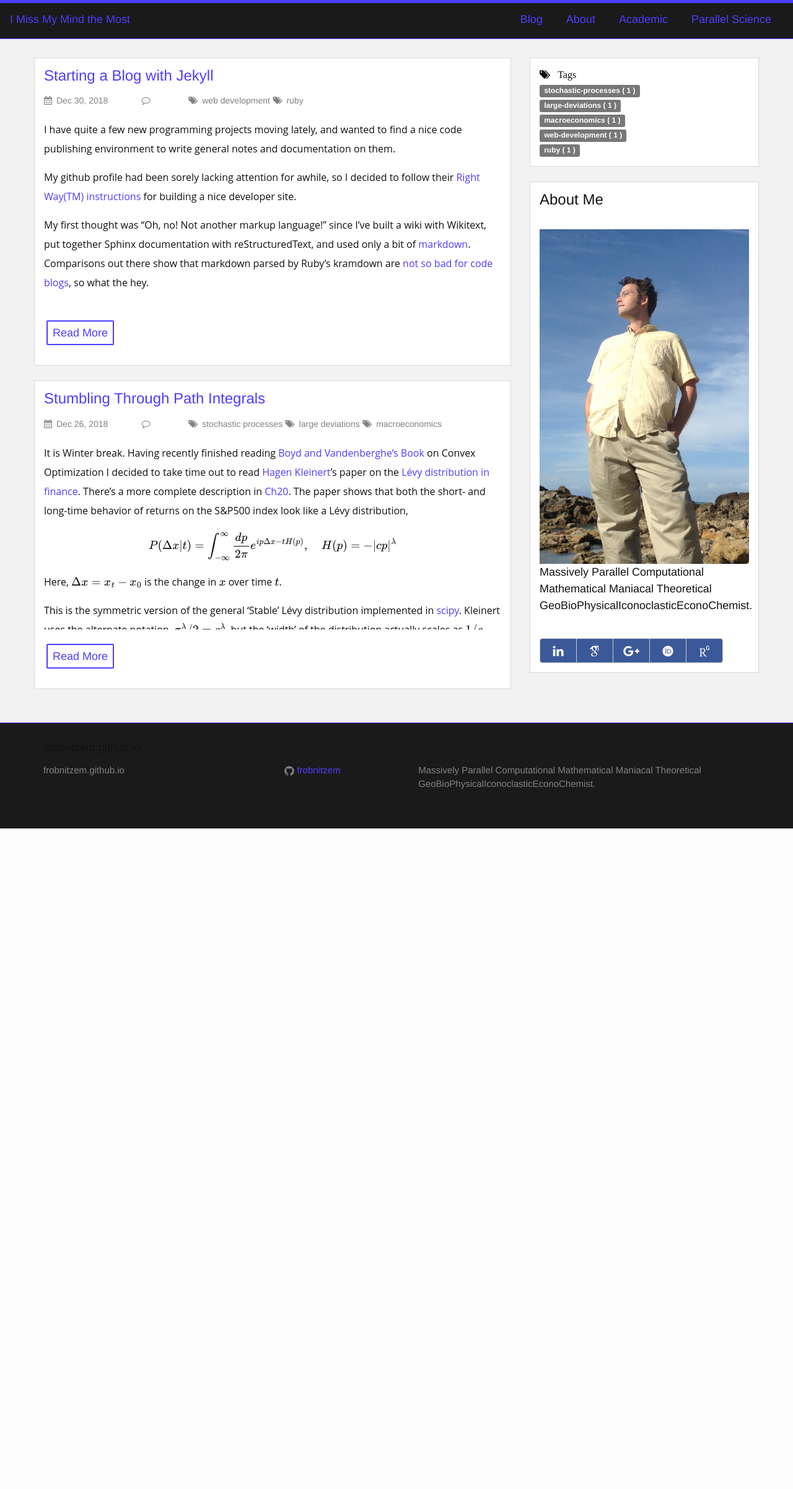
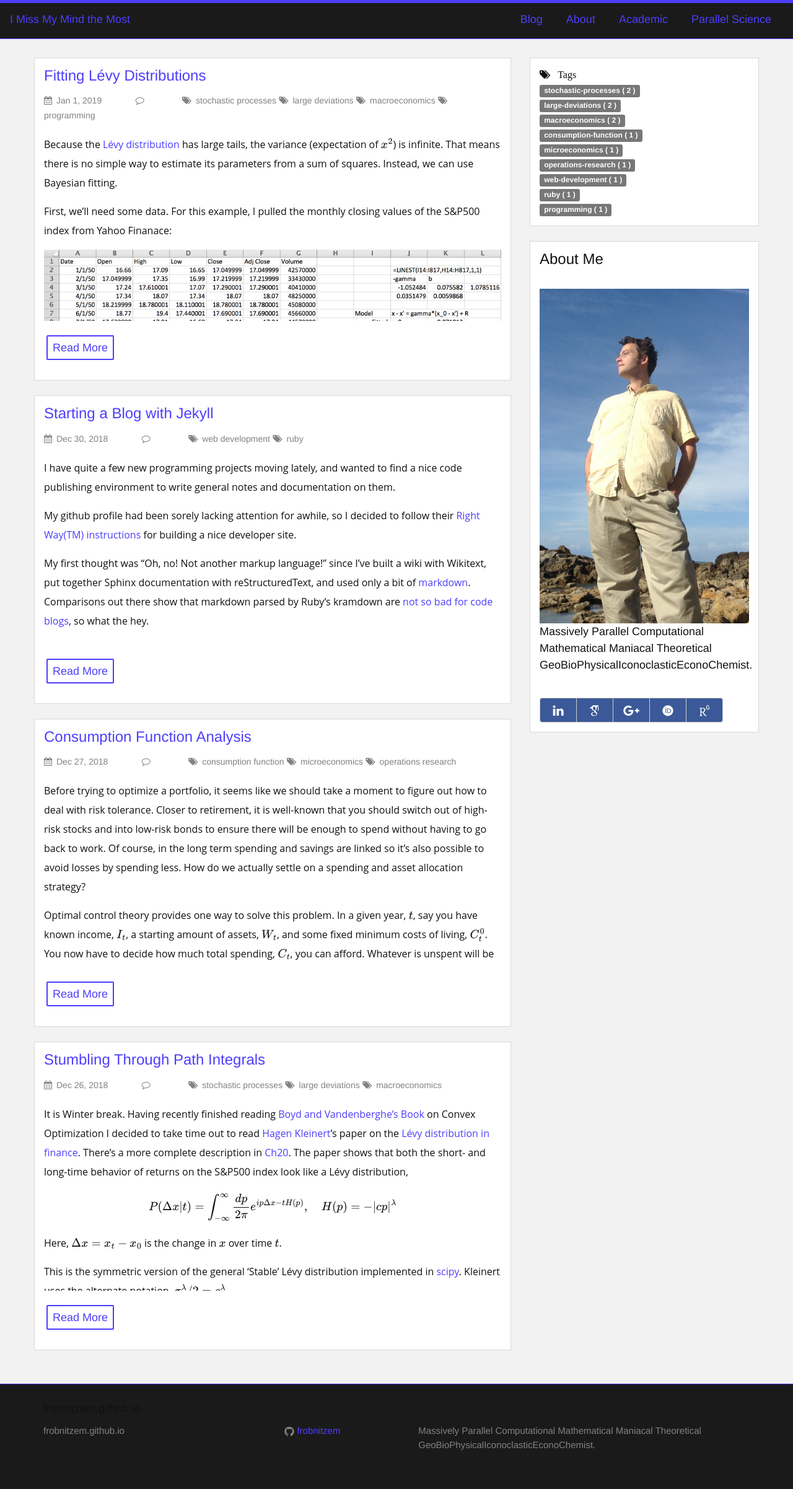
Before and after one commit to frobnitzem/frobnitzem.github.io, a Jekyll site: the page built from index.html, in a window 1280 px wide. Shown: the whole page at 62% size. Built offline with Jekyll 4.4.1, drawn with Linux system fonts in a browser that asks for light colours; some web fonts are replaced; formulas are drawn with MathJax 3; the list of posts is cut into pages by our own code; before the commit the page ends 1337 px from its top, so only the background shows below that.

Commit message:
Added 3 posts.

````diff
--- a/_config.yml
+++ b/_config.yml
@@ -20,3 +20,6 @@ kramdown:
   input: GFM
   syntax_highlighter: rouge
 paginate: 5
+
+sass:
+    style: compressed
--- a/_posts/2018-12-26-stumbling.md
+++ b/_posts/2018-12-26-stumbling.md
@@ -28,8 +28,7 @@ returns on the S&P500 index look like a Lévy distribution,
 
 This is the symmetric version of the general 'Stable' Lévy
 distribution implemented in [scipy][stable].
-Kleinert uses the alternate notation, \\\(\\sigma^\\lambda/2 = c^\\lambda\\\),
-but the 'width' of the distribution actually scales as \\\(1/c\\\).
+Kleinert uses the alternate notation, \\\(\\sigma^\\lambda/2 = c^\\lambda\\\).
 
 It's called stable because the characteristic function
 is obviously \\\( H(p) \\\), and adding random variables
--- /dev/null
+++ b/_posts/2018-12-27-consumption.md
@@ -0,0 +1,88 @@
+---
+layout: post
+title:  "Consumption Function Analysis"
+author: David M. Rogers
+tags:
+- consumption function
+- microeconomics
+- operations research
+---
+
+Before trying to optimize a portfolio, it seems like
+we should take a moment to figure out how to deal
+with risk tolerance.  Closer to retirement, it is well-known
+that you should switch out of high-risk stocks and into low-risk bonds
+to ensure there will be enough to spend without
+having to go back to work.
+Of course, in the long term spending and savings are
+linked so it's also possible to avoid losses by spending less.
+How do we actually settle on a spending and asset allocation
+strategy?
+
+<p>
+Optimal control theory provides one way to solve this problem.
+In a given year, \(t\), say you have known income, \( I_t \),
+a starting amount of assets, \(W_t\), and
+some fixed minimum costs of living, \(C^0_t\).
+You now have to decide how much total spending, \(C_t\),
+you can afford.  Whatever is unspent will be invested
+and become \(W_{t+1}\) next year.
+For simplicity, assume it grows with fixed rate \(R_t\).
+</p>
+
+<p>
+ $$ W_{t+1} = e^{R_t} \, (W_{t} + I_t - C_t) $$
+</p>
+
+The catch is that each year you have to trade off future
+spending for present spending.  If we measure discretionary
+spending by the utility function, \\\(u(C) = \\log(C)\\\),
+then we are trying to optimize total utility
+over years 0 through T,
+
+<p>
+ $$ V(\{C_t\}, \mu) = \sum_{t=0}^T u(C_t - C^0_t) + \mu W_T.$$
+</p>
+
+This objective function contains a Lagrange multiplier,
+\\\(\mu\\\) to enforce a fixed final wealth, \\\(W_T = 0\\\).
+In a continuous case, we can integrate
+<p>
+ $$ dW/dt = R W(t) + I(t) - C(t) ,$$
+
+to give
+
+ $$ W(t) = e^{Rt} \left( W(0) + \int_0^t d\tau e^{-R\tau}(I(\tau) - C(\tau)) \right) .$$
+</p>
+
+The optimal spending profile is then,
+
+<p>
+ $$ C_t = C^0_t + \mu^{-1} e^{R(t-T)} .$$
+</p>
+
+It says that discretionary spending should increase
+exponentially at the market rate!
+The constant, \\\(\mu\\\), can be worked out from \\\( W(T) \\\).
+
+It turns out this type of analysis is standard in economics,
+where it is known as the 'perfect foresight' model.
+It has several known issues.
+First, if \\\(W(t)\\\) dips below zero, it means that
+we have to borrow at rate \\\(R\\\), which is not usually
+possible.  Second, it does not take into account market
+risk, so we should do something statistical to fix that.
+
+Third, and possibly most importantly for ordinary
+folks, future income is not known exactly.
+Losses in future income are also hard to insure.
+The monetarist [Milton Friedman][cons1] argued that uncertainty
+in future incomes should change spending vs. saving preferences
+significantly in [A Theory of the Consumption Function][cons].
+There's a nice paper from [Christopher Carroll][carroll]
+that shows how this would work in practice.
+I'll write more about it in the next post.
+
+ [cons1]: https://www.investopedia.com/terms/m/milton-friedman.asp
+ [cons]: https://press.princeton.edu/titles/978.html
+ [carroll]: http://www.nber.org/papers/w8387 "Christopher D. Carroll, 'A Theory of the Consumption Function, With and Without Liquidity Constraints,' NBER Working paper 8387, 2001."
--- /dev/null
+++ b/_posts/2019-01-01-fitting.md
@@ -0,0 +1,120 @@
+---
+layout: post
+title:  "Fitting Lévy Distributions"
+author: David M. Rogers
+tags:
+- stochastic processes
+- large deviations
+- macroeconomics
+- programming
+---
+
+  Because the [Lévy distribution]({{ site.baseurl }}{% post_url 2018-12-26-stumbling %})
+has large tails, the variance (expectation of \\\(x^2\\\)) is infinite.
+That means there is no simple way to estimate its parameters from a
+sum of squares.  Instead, we can use Bayesian fitting.
+
+  First, we'll need some data.  For this example, I pulled the
+monthly closing values of the S&P500 index from Yahoo Finanace:
+
+![Fitting an AR(1) to YOY returns](/assets/images/sp500_fit.png)
+
+Working on a yearly basis, we get 12 data points per year.
+The logarithms in column H are essentially continuous compounding
+market return rates.  Predicting next year's return from last year's
+requires fitting column I given column H.  The linear regression
+at the top does this with,
+
+<p>
+  $$ \log(x_{t+1}/x_t) = \gamma (\bar x - \log x_t) + R_t $$
+</p>
+
+for some zero-mean random increments, \\\(R_t\\\).
+The coefficients show a relaxation rate of nearly 1, which
+means we may as well have used an AR(0) model that ignores
+the previous year.
+
+The errors, \\\(R_t\\\) are shown in the following histogram:
+
+![Fitting S&P500 returns](/assets/images/sp500_levy.png)
+
+The fitted parameters don't have a lot of skew like
+the histogram data points, but are really the maximum
+likelihood Bayesian estimate.  For details, see below.
+
+### Plotting the Lévy distribution
+
+The Lévy distribution plot should come from [scipy][stable], but
+my version shows `NotImplementedError`.  So, I coded
+up a manual integration of the Fourier transform like so,
+
+```
+from numpy import *
+
+def levy(y, a, b=0, c=1.0, Npts=2000):
+    dp = 0.01
+    p = linspace(-10.0, 10.0, Npts)
+    dp = p[1]-p[0]
+
+    u = abs(p)**a
+    u = u.astype(complex128)
+    if b != 0:
+        s = ones(len(p))
+        s[:100] = -1.0
+        if a == 1.0:
+            u *= 1.0 + 2j*b/pi * s * log(abs(p/c))
+        else:
+            u *= 1.0 - 1j*b * s * tan(0.5*pi*a)
+
+    return dot(exp(-1j/c * y[...,newaxis]*p), exp(-u)).real * dp/(2*pi*c)
+```
+
+### Fitting the histogram
+
+After saving the residuals to `sp500.dat`, I created
+a histogram using numpy and did some test plots
+to get initial paramater estimates.
+The function `lprob` computes the log-posterior,
+and using `fmin` produced a stable answer.
+It uses the histogram directly rather than the points
+to lower the number of points where levy is computed
+-- even though it's probably not too bad either way here.
+
+```
+from scipy.optimize import fmin
+import pylab as plt
+
+h = histogram(read_matrix("sp500.dat"), 40)
+
+x = h.lowerlimit + arange(.5, 40.5)*h.binsize
+n = h.count
+def lprob(mu, a, b, c):
+    lp = log(levy(x-mu, a, b, c))
+    return dot(n, lp) - log(c)
+
+mu = 0.0
+a = 1.5
+b = -1.0
+c = 0.08
+f = lambda v: -lprob(v[0], v[1], v[2], v[3])
+v = fmin(f, array([mu, a, b, c]))
+print v
+print -f(v)
+mu, a, b, c = v[0], v[1], v[2], v[3]
+
+x = h.lowerlimit + arange(.5, 53)*h.binsize
+pdf = n/float(sum(n))/h.binsize
+plt.plot(x[:40], pdf, 'ko')
+plt.plot(x, levy(x-mu, a, b, c))
+plt.text(0.4, 2.5, u"Lévy\nmu=%.2f\na = %.2f\nb = %.2f\nc = %.2f"%(mu,a,b,c))
+plt.gca().set_xlabel("AR(1) residual for YOY change in log(rate)")
+plt.gca().set_ylabel("PDF")
+plt.savefig("sp500_levy.png")
+plt.show()
+```
+
+All in all, I'm a little disappointed that
+the max-likelihood answer doesn't have the skew
+I would have expected.
+
+ [stable]: https://docs.scipy.org/doc/scipy/reference/generated/scipy.stats.levy_stable.html "Lévy Stable Distribution"
--- a/_sass/syntax-highlighting.scss
+++ b/_sass/syntax-highlighting.scss
@@ -73,9 +73,9 @@
     table pre { margin: 0; }
 }
 
-pre[class='highlight'] {
+/*pre[class='highlight'] {
     background-color:#3A3C42 !important;
 }
 pre code {
     background-color:#3A3C42 !important;
-}
+}*/
````
Also changed, not shown: assets/images/sp500_fit.png (added), assets/images/sp500_levy.png (added).
